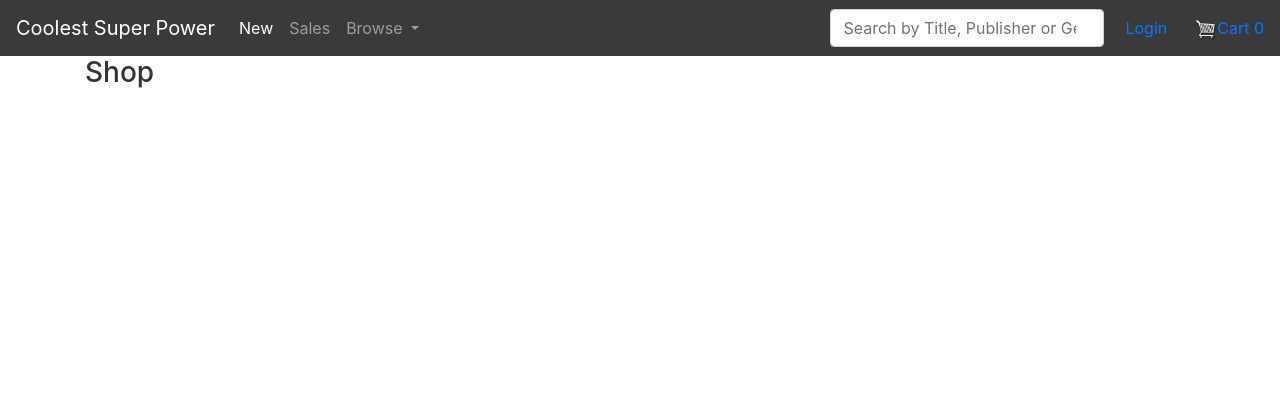
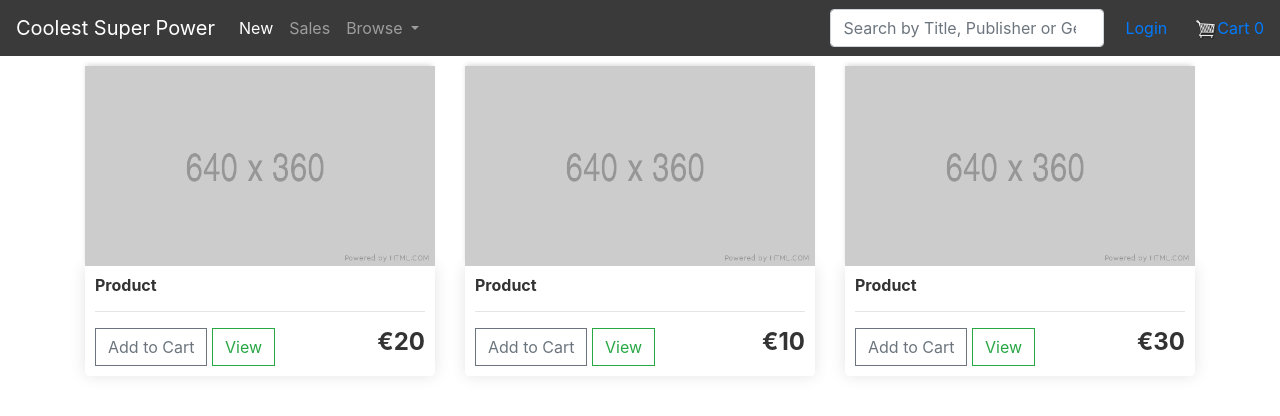
Before and after one commit to 1208kelly/Full_Stack_Frameworks_with_Django_Milestone_Project_1208, a Django app: page / in a window 1280 px wide. Shown: the top 416 px of the page. Run offline with Django 3.2, Linux system fonts and the light colour scheme; some libraries are stand-ins or nearby versions.

Commit message:
Added placeholder content to shop.html

```diff
--- a/shop/templates/shop/shop.html
+++ b/shop/templates/shop/shop.html
@@ -2,5 +2,41 @@
 {% load static %}
 
 {% block content %}
-    <h3>Shop</h3>
+    <div class="row">
+		<div class="col-lg-4">
+            <img class="thumbnail" src="{% static 'images/placeholder.png' %}">
+			<div class="box-element product">
+                <h6><strong>Product</strong></h6>
+				<hr>
+
+				<button  class="btn btn-outline-secondary add-btn">Add to Cart</button>
+				<a class="btn btn-outline-success" href="#">View</a>
+				<h4 style="display: inline-block; float: right"><strong>€20</strong></h4>
+			</div>
+		</div>
+
+		<div class="col-lg-4">
+            <img class="thumbnail" src="{% static 'images/placeholder.png' %}">
+			<div class="box-element product">
+				<h6><strong>Product</strong></h6>
+				<hr>
+
+				<button  class="btn btn-outline-secondary add-btn">Add to Cart</button>
+				<a class="btn btn-outline-success" href="#">View</a>
+				<h4 style="display: inline-block; float: right"><strong>€10</strong></h4>
+			</div>
+		</div>
+
+		<div class="col-lg-4">
+            <img class="thumbnail" src="{% static 'images/placeholder.png' %}">
+			<div class="box-element product">
+                <h6><strong>Product</strong></h6>
+				<hr>
+
+				<button  class="btn btn-outline-secondary add-btn">Add to Cart</button>
+				<a class="btn btn-outline-success" href="#">View</a>
+				<h4 style="display: inline-block; float: right"><strong>€30</strong></h4>
+			</div>
+		</div>
+	</div>
 {% endblock %}
```
Also changed, not shown: static/images/placeholder.png (added).
